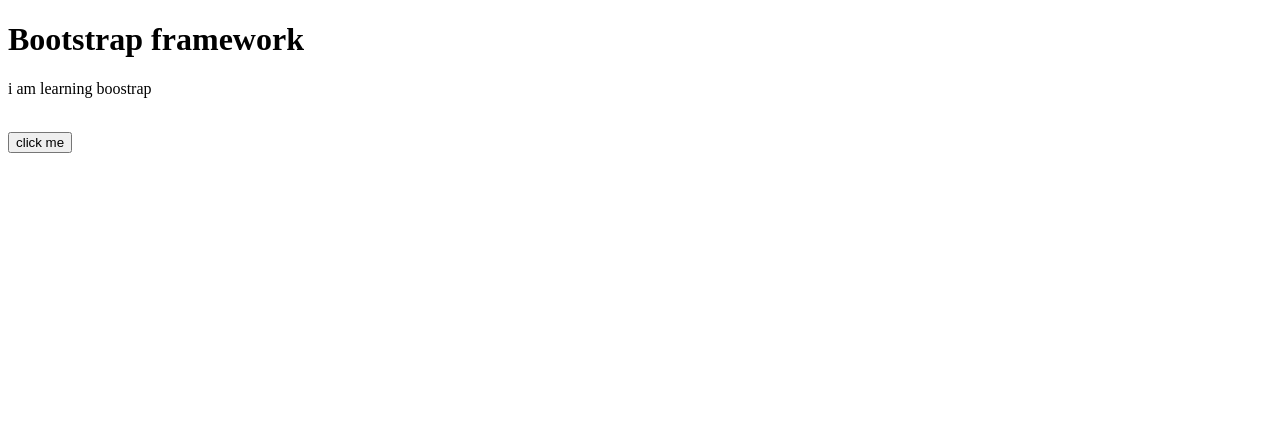
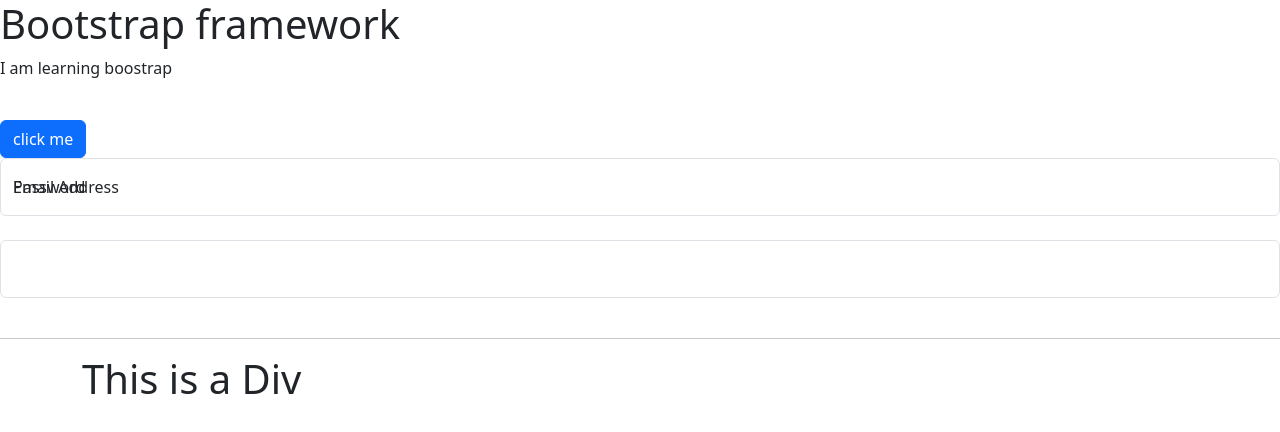
Before and after one commit to clarasamantha580-glitch/My-webpage-2, a plain HTML site: page index.html in a window 1280 px wide. Drawn offline with nearby package versions, Linux system fonts and the light colour scheme.

Commit message:
Added container

```diff
--- a/index.html
+++ b/index.html
@@ -4,11 +4,24 @@
     <meta charset="UTF-8">
     <meta name="viewport" content="width=device-width, initial-scale=1.0">
     <title>HOME</title>
+    <link href="https://cdn.jsdelivr.net/npm/bootstrap@5.3.8/dist/css/bootstrap.min.css" rel="stylesheet" integrity="sha384-sRIl4kxILFvY47J16cr9ZwB07vP4J8+LH7qKQnuqkuIAvNWLzeN8tE5YBujZqJLB" crossorigin="anonymous">
 </head>
 <body>
   <h1>Bootstrap framework</h1>
-  <p>i am learning boostrap</p>
+  <p>I am learning boostrap</p>
   <br>
-  <button>click me</button>
+  <button class="btn btn-primary">click me</button>
+  <form class="form-floating" class="btn btn-warning">
+    <input type="email" class="form-control" id="floating-input" placeholder="name@example.com">
+    <label for="floating-input">Email Address</label>
+    <br>
+    <input type="password" class="form-control" id="floating-input" placeholder="password">
+    <label for=" floating-input">Password</label>
+    <br><hr>
+    <div class="container">
+      <H1>This is a Div</h1>
+    </div>
+
+  </form>
 </body>
 </html>
```
